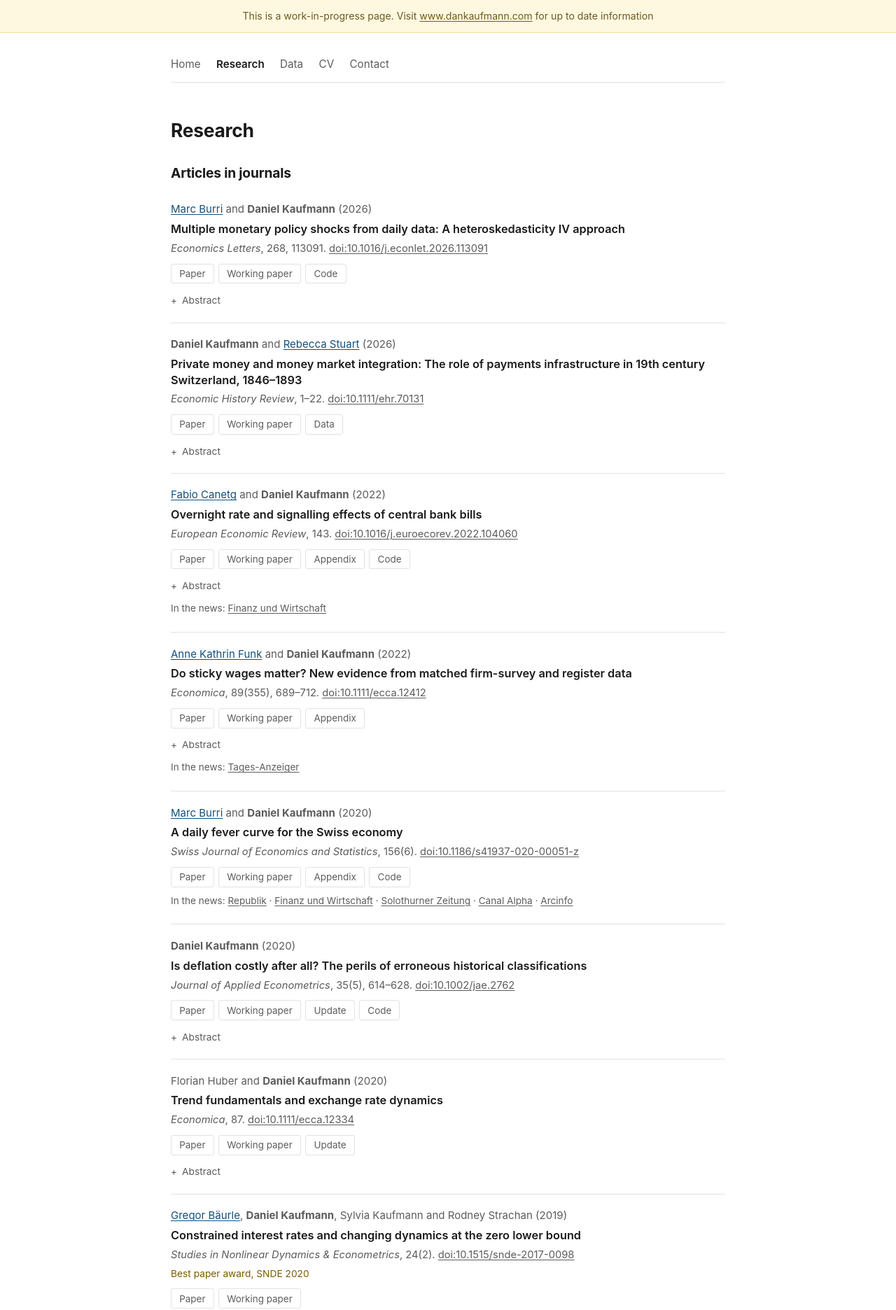
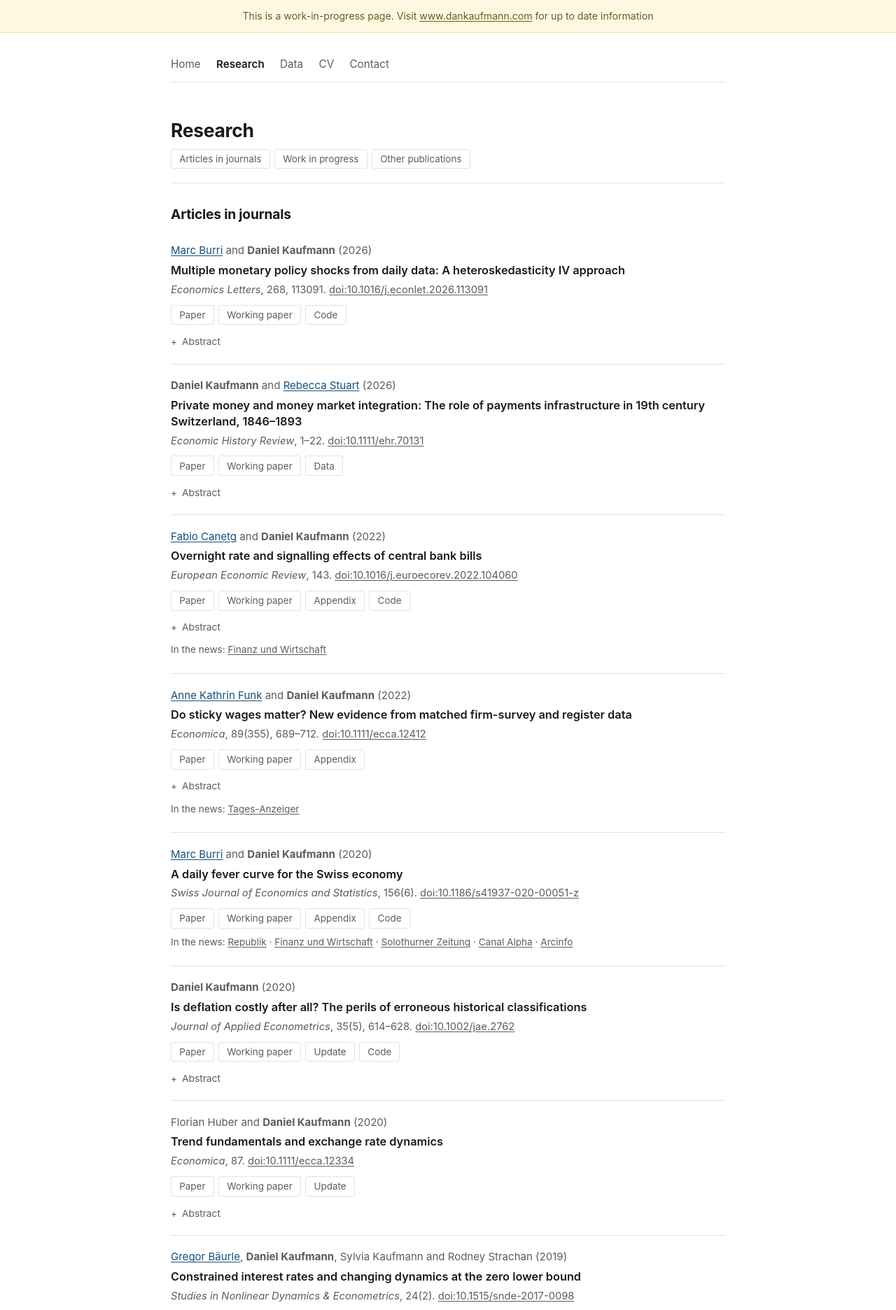
Before and after one commit to dankaufmann/dankaufmann.github.io, a Jekyll site: the page built from research.md, in a window 1280 px wide. Shown: the top 1872 px of the page at 70% size. Built offline with Jekyll 4.4.1, drawn with Linux system fonts in a browser that asks for light colours; some of the changed text lies outside the part shown.

Commit message:
Research: jump links under the title, work in progress moved up
Section order is now Articles / Work in progress / Other publications.

Heading ids are set explicitly to the same slugs kramdown was generating, so
existing anchors keep working and stay stable if a heading is ever reworded.
Adds scroll-margin so a jumped-to heading is not flush with the viewport top,
and smooth scrolling behind a prefers-reduced-motion guard.

```diff
--- a/assets/css/style.css
+++ b/assets/css/style.css
@@ -306,3 +306,18 @@ img { max-width: 100%; height: auto; }
   margin-top: 1.1rem !important;
   margin-bottom: 1.5rem;
 }
+
+/* in-page section jump links */
+.section-nav {
+  margin-top: 0.2rem !important;
+  margin-bottom: 1.75rem;
+  padding-bottom: 1.25rem;
+  border-bottom: 1px solid var(--rule);
+}
+
+/* anchored headings should not sit flush against the viewport top */
+h2[id] { scroll-margin-top: 1.25rem; }
+
+@media (prefers-reduced-motion: no-preference) {
+  html { scroll-behavior: smooth; }
+}
--- a/research.md
+++ b/research.md
@@ -5,14 +5,20 @@ permalink: /research/
 description: Publications, policy reports, and work in progress by Daniel Kaufmann.
 ---
 
-## Articles in journals
+<p class="pub-buttons section-nav">
+  <a class="btn" href="#articles-in-journals">Articles in journals</a>
+  <a class="btn" href="#work-in-progress">Work in progress</a>
+  <a class="btn" href="#selected-other-publications">Other publications</a>
+</p>
+
+## Articles in journals {#articles-in-journals}
 
 {% for p in site.data.publications.articles %}{% include publication.html item=p %}{% endfor %}
 
-## Selected other publications
+## Work in progress {#work-in-progress}
+
+{% for p in site.data.publications.work_in_progress %}{% include publication.html item=p %}{% endfor %}
+
+## Selected other publications {#selected-other-publications}
 
 {% for p in site.data.publications.other %}{% include publication.html item=p %}{% endfor %}
-
-## Work in progress
-
-{% for p in site.data.publications.work_in_progress %}{% include publication.html item=p %}{% endfor %}
```
